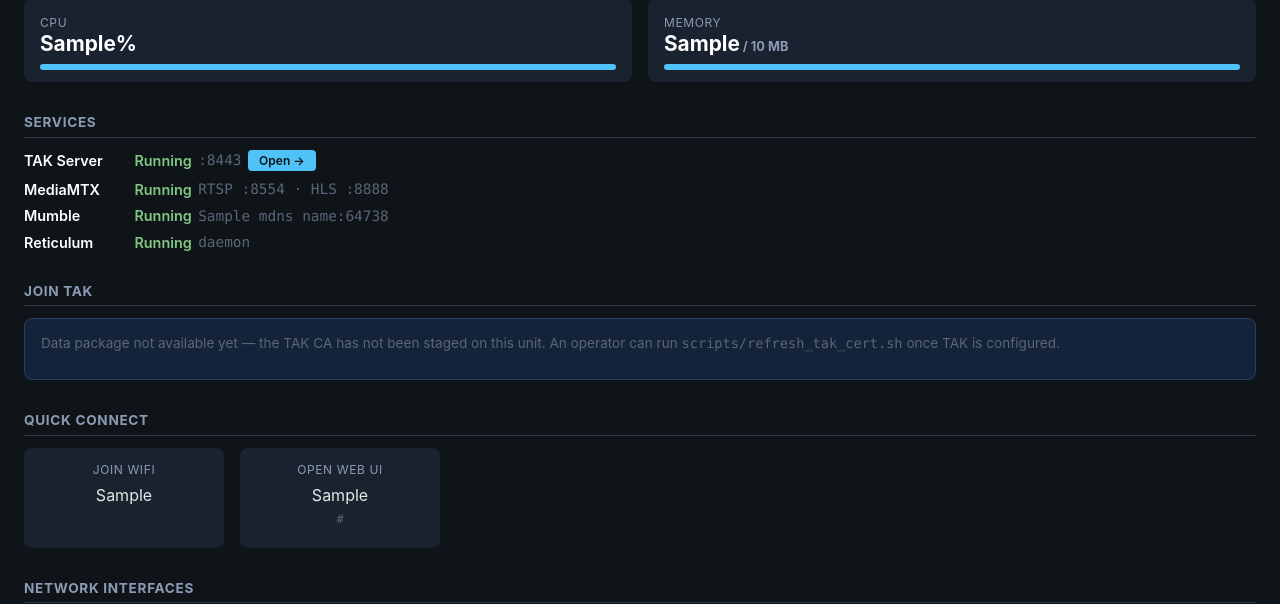
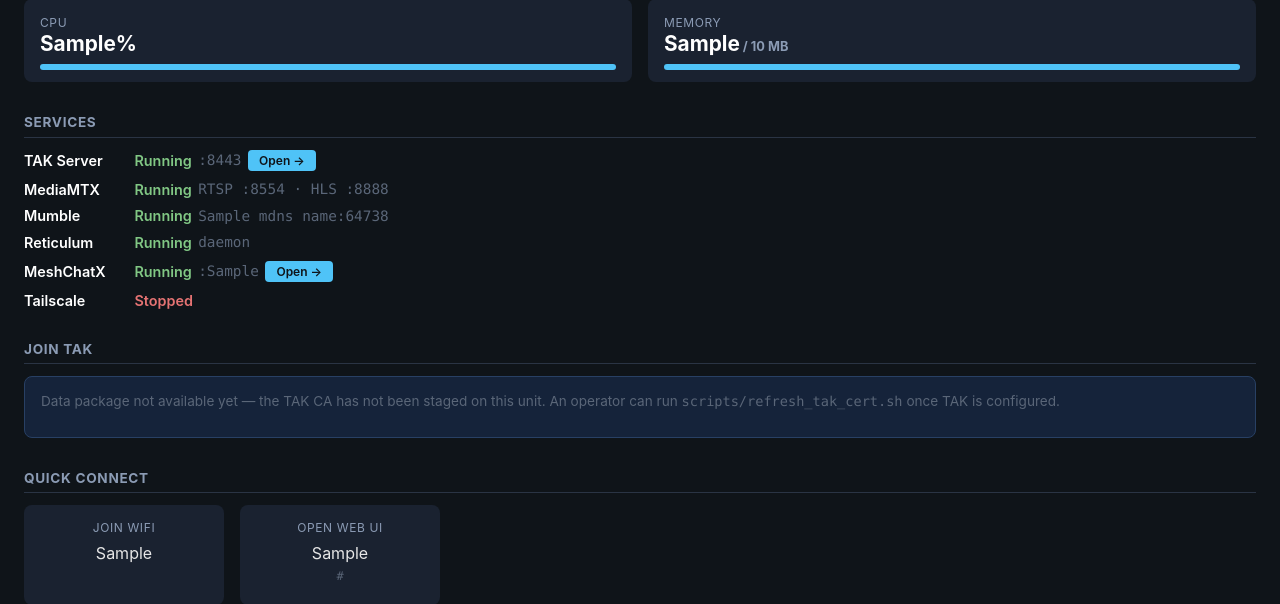
Before and after one commit to Natak-Mesh/nucleus_server, a Flask app: template webapp/templates/index.html in a window 1280 px wide. Shown: the part 188-792 px from the top of the page. Run offline with Flask 3, Linux system fonts and the light colour scheme; the template is opened without the code that fills it: most values are stand-ins (such as "Sample title", 1, 10 or a date in 2020).

Commit message:
add meshchatx and integrate into web ui

```diff
--- a/webapp/app.py
+++ b/webapp/app.py
@@ -57,8 +57,12 @@ MANAGED_SERVICES = {
     "mediamtx": "MediaMTX",
     "mumble-server": "Mumble",
     "rnsd": "Reticulum",
+    "meshchatx": "MeshChatX",
     "nucleus-webapp": "Web App",
 }
+
+# Port the MeshChatX headless web UI listens on (see install_meshchatx.sh).
+MESHCHATX_PORT = 8000
 
 # Admin PIN, supplied by systemd via EnvironmentFile=/etc/nucleus/secrets.
 ADMIN_PIN = os.environ.get("ADMIN_PIN", "")
@@ -87,6 +91,8 @@ def get_interfaces():
         if name == "lo":
             continue
         state = iface.get("operstate", "UNKNOWN")
+        if state == "UNKNOWN" and "UP" in (iface.get("flags") or []):
+            state = "UP"
         addrs = [
             a.get("local")
             for a in iface.get("addr_info", [])
@@ -236,6 +242,8 @@ def index():
         mediamtx_status=get_service_status("mediamtx"),
         mumble_status=get_service_status("mumble-server"),
         rnsd_status=get_service_status("rnsd"),
+        meshchatx_status=get_service_status("meshchatx"),
+        meshchatx_port=MESHCHATX_PORT,
         interfaces=get_interfaces(),
         cpu_pct=get_cpu_percent(),
         mem_used=used_mb,
--- a/webapp/templates/index.html
+++ b/webapp/templates/index.html
@@ -178,6 +178,16 @@
         <span class="name">Reticulum</span>
         <span class="{% if rnsd_status == 'Running' %}running{% else %}stopped{% endif %}">{{ rnsd_status }}</span>
         <span class="port">daemon</span>
+    </div>
+    <div class="svc">
+        <span class="name">MeshChatX</span>
+        <span class="{% if meshchatx_status == 'Running' %}running{% else %}stopped{% endif %}">{{ meshchatx_status }}</span>
+        <span class="port">:{{ meshchatx_port }}</span>
+        <a id="meshchatx-open" class="btn" target="_blank" rel="noopener">Open &rarr;</a>
+    </div>
+    <div class="svc">
+        <span class="name">Tailscale</span>
+        <span class="{% if ts_status.logged_in %}running{% else %}stopped{% endif %}">{% if ts_status.logged_in %}Running{% else %}Stopped{% endif %}</span>
     </div>
 
     <!-- ===================== TAK onboarding ===================== -->
@@ -364,6 +374,12 @@
             if (btn) { btn.href = "https://" + window.location.hostname + ":8443"; }
         })();
 
+        // Point the MeshChatX "Open" button at the same host on its web UI port.
+        (function () {
+            var btn = document.getElementById("meshchatx-open");
+            if (btn) { btn.href = "http://" + window.location.hostname + ":{{ meshchatx_port }}"; }
+        })();
+
         // Download the data package via a same-origin fetch + blob. A normal
         // link/navigation can get silently "upgraded" by the browser to
         // https://<host>:8443 (TAK's mutual-TLS port), which then fails with a
```
Also changed, not shown: README.md, 4 other files.
